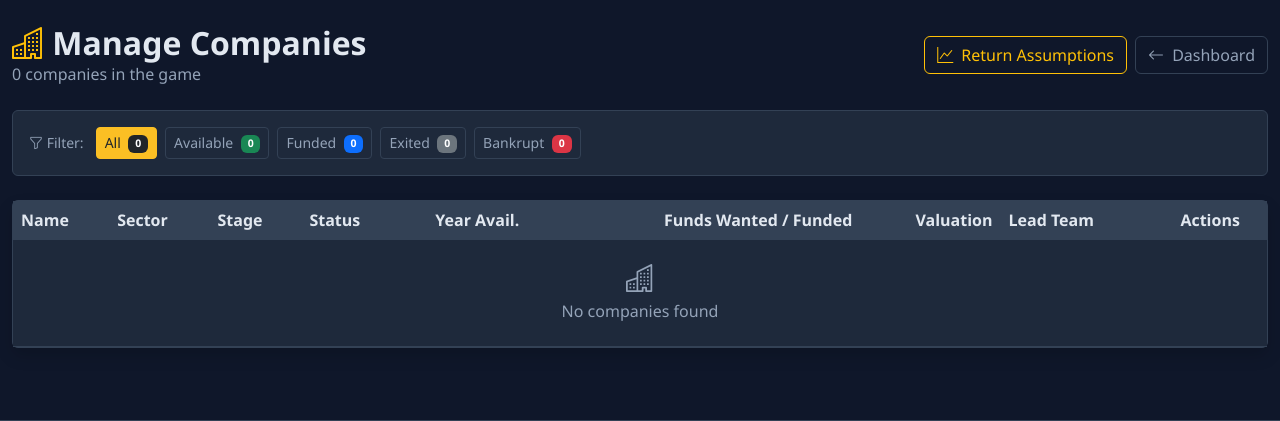
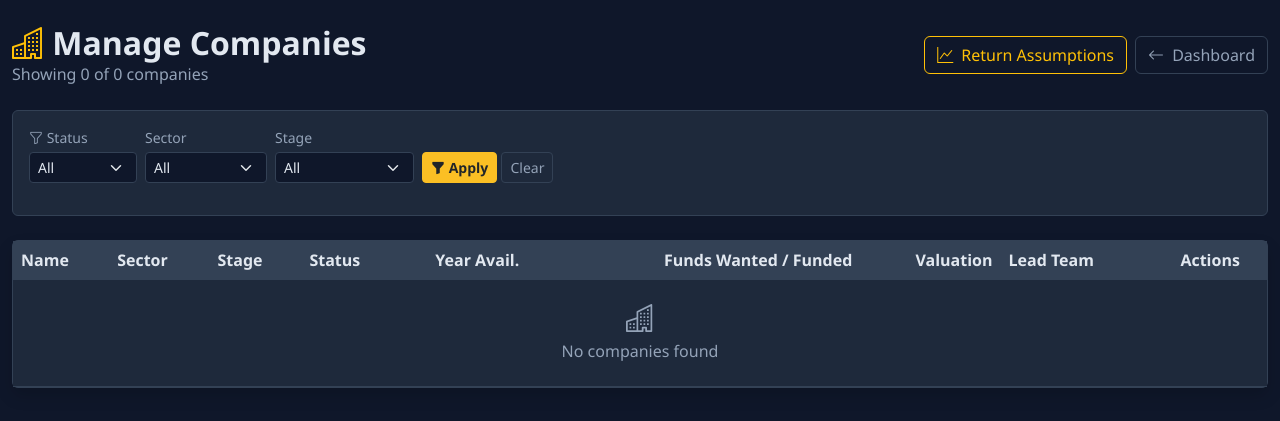
Before and after one commit to 081602/simulategp, a Flask app: page /admin/companies in a window 1280 px wide. Shown: the part 81-502 px from the top of the page. Run offline with Flask 3, Linux system fonts and the light colour scheme; a user stored in the database is signed in; some libraries are stand-ins or nearby versions.

Commit message:
Admin companies: filter by sector and stage too
Add Sector and Stage filters alongside Status on the Manage Companies page,
combining with AND. Filtering moved server-side (route queries by any provided
status/sector/stage) via a GET form of dropdowns; header shows how many of the
total are shown. Useful now that there are 200 companies.

Co-Authored-By: Claude Opus 4.8 (1M context) <noreply@anthropic.com>

```diff
--- a/app.py
+++ b/app.py
@@ -1279,8 +1279,25 @@ def admin_return_assumptions():
 @admin_required
 def admin_companies():
     game = Game.query.first()
-    companies = GameCompany.query.filter_by(game_id=game.id).all() if game else []
-    return render_template('admin/companies.html', game=game, companies=companies)
+    f_status = request.args.get('status') or ''
+    f_sector = request.args.get('sector') or ''
+    f_stage = request.args.get('stage') or ''
+    companies, total_count = [], 0
+    if game:
+        base = GameCompany.query.filter_by(game_id=game.id)
+        total_count = base.count()
+        q = base
+        if f_status:
+            q = q.filter_by(status=f_status)
+        if f_sector:
+            q = q.filter_by(sector=f_sector)
+        if f_stage:
+            q = q.filter_by(stage=f_stage)
+        companies = q.order_by(GameCompany.year_available, GameCompany.name).all()
+    return render_template('admin/companies.html', game=game, companies=companies,
+                           total_count=total_count, sectors=SECTORS, stages=STAGES,
+                           stage_labels=STAGE_LABELS, f_status=f_status,
+                           f_sector=f_sector, f_stage=f_stage)
 
 
 @app.route('/admin/company/<int:company_id>/edit', methods=['GET', 'POST'])
--- a/templates/admin/companies.html
+++ b/templates/admin/companies.html
@@ -8,7 +8,7 @@
     <div class="d-flex align-items-center justify-content-between mb-4">
       <div>
         <h2 class="fw-bold mb-0"><i class="bi bi-buildings text-warning"></i> Manage Companies</h2>
-        <p class="text-secondary mb-0">{{ companies|length }} companies in the game</p>
+        <p class="text-secondary mb-0">Showing {{ companies|length }} of {{ total_count }} companies</p>
       </div>
       <div class="d-flex gap-2">
         <a href="{{ url_for('admin_return_assumptions') }}" class="btn btn-outline-warning">
@@ -20,28 +20,45 @@
       </div>
     </div>
 
-    <!-- Status Filter -->
+    <!-- Filters -->
     <div class="card border-secondary mb-4">
       <div class="card-body py-3">
-        <div class="d-flex gap-2 flex-wrap align-items-center">
-          <span class="text-secondary small me-1"><i class="bi bi-funnel"></i> Filter:</span>
-          <a href="{{ url_for('admin_companies') }}" class="btn btn-sm {% if not request.args.get('status') %}btn-warning text-dark{% else %}btn-outline-secondary{% endif %}">
-            All <span class="badge {% if not request.args.get('status') %}bg-dark{% else %}bg-secondary{% endif %} ms-1">{{ companies|length }}</span>
-          </a>
-          {% for status_val, status_label, badge_class in [
-            ('available', 'Available', 'bg-success'),
-            ('funded', 'Funded', 'bg-primary'),
-            ('liquidated', 'Exited', 'bg-secondary'),
-            ('bankrupt', 'Bankrupt', 'bg-danger')
-          ] %}
-          {% set count = companies | selectattr('status', 'equalto', status_val) | list | length %}
-          <a href="{{ url_for('admin_companies', status=status_val) }}"
-             class="btn btn-sm {% if request.args.get('status') == status_val %}btn-warning text-dark{% else %}btn-outline-secondary{% endif %}">
-            {{ status_label }}
-            <span class="badge {{ badge_class }} ms-1">{{ count }}</span>
-          </a>
-          {% endfor %}
-        </div>
+        <form method="GET" action="{{ url_for('admin_companies') }}" class="row g-2 align-items-end">
+          <div class="col-auto">
+            <label class="form-label small text-secondary mb-1"><i class="bi bi-funnel"></i> Status</label>
+            <select name="status" class="form-select form-select-sm bg-dark text-white border-secondary">
+              <option value="">All</option>
+              <option value="available"  {% if f_status == 'available' %}selected{% endif %}>Available</option>
+              <option value="funded"     {% if f_status == 'funded' %}selected{% endif %}>Funded</option>
+              <option value="liquidated" {% if f_status == 'liquidated' %}selected{% endif %}>Exited</option>
+              <option value="bankrupt"   {% if f_status == 'bankrupt' %}selected{% endif %}>Bankrupt</option>
+            </select>
+          </div>
+          <div class="col-auto">
+            <label class="form-label small text-secondary mb-1">Sector</label>
+            <select name="sector" class="form-select form-select-sm bg-dark text-white border-secondary">
+              <option value="">All</option>
+              {% for s in sectors %}
+              <option value="{{ s }}" {% if f_sector == s %}selected{% endif %}>{{ s }}</option>
+              {% endfor %}
+            </select>
+          </div>
+          <div class="col-auto">
+            <label class="form-label small text-secondary mb-1">Stage</label>
+            <select name="stage" class="form-select form-select-sm bg-dark text-white border-secondary">
+              <option value="">All</option>
+              {% for st in stages %}
+              <option value="{{ st }}" {% if f_stage == st %}selected{% endif %}>{{ stage_labels[st] }}</option>
+              {% endfor %}
+            </select>
+          </div>
+          <div class="col-auto">
+            <button type="submit" class="btn btn-warning btn-sm text-dark fw-semibold">
+              <i class="bi bi-funnel-fill"></i> Apply
+            </button>
+            <a href="{{ url_for('admin_companies') }}" class="btn btn-outline-secondary btn-sm">Clear</a>
+          </div>
+        </form>
       </div>
     </div>
 
@@ -76,9 +93,7 @@
               </tr>
             </thead>
             <tbody>
-              {% set status_filter = request.args.get('status') %}
               {% for company in companies %}
-              {% if not status_filter or company.status == status_filter %}
               <tr>
                 <td class="fw-semibold">{{ company.name }}</td>
                 <td class="text-light small">{{ company.sector }}</td>
@@ -114,7 +129,6 @@
                   </a>
                 </td>
               </tr>
-              {% endif %}
               {% else %}
               <tr>
                 <td colspan="10" class="text-center text-secondary py-4">
```
